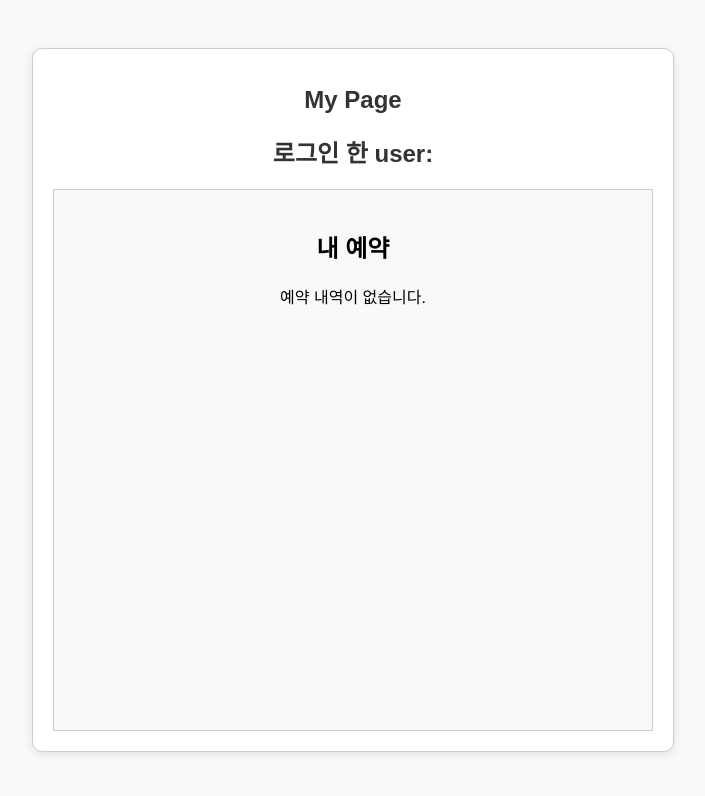
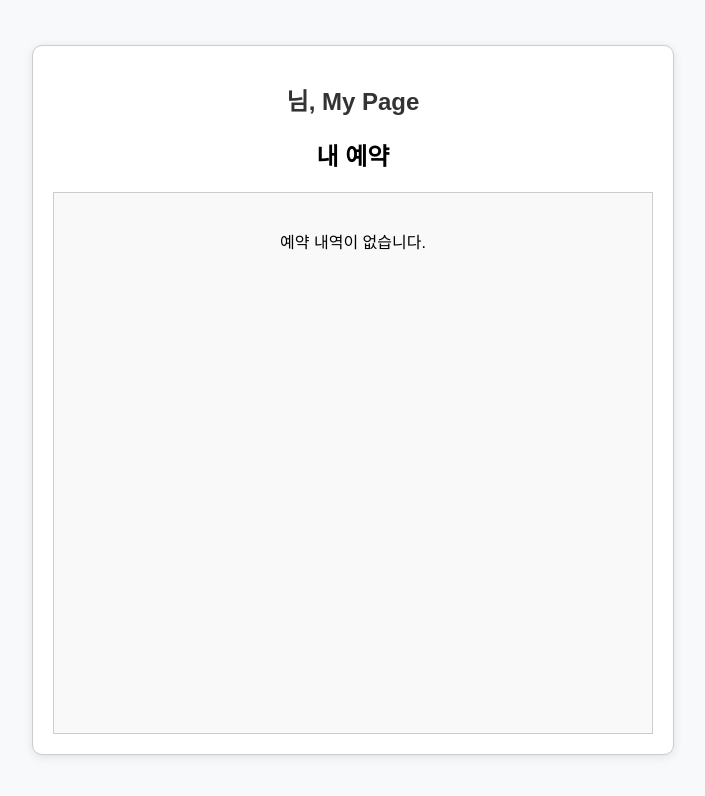
Before and after one commit to MINJAE1020/Web_Project, a React (Create React App) app in the folder camping/: page /cust in a window 1280 px wide. Shown: the top 796 px of the page, without its empty margins (287-992 px from the left). Built offline with nearby package versions, Linux system fonts and the light colour scheme.

Commit message:
ㅓㅏㅓ

```diff
--- a/camping/src/components/SignupPage.js
+++ b/camping/src/components/SignupPage.js
@@ -63,7 +63,7 @@ function SignupPage() {
                 <option value="host">호스트</option>
             </select>
             <div>
-                <button type="submit">sign_up</button>
+                <button type="submit">회원가입</button>
             </div>
         </form>
     );
--- a/camping/src/components/customer/CampHomePage.js
+++ b/camping/src/components/customer/CampHomePage.js
@@ -111,6 +111,7 @@ function CampHomePage() {
                     <option value="캠핑">캠핑</option>
                     <option value="글램핑">글램핑</option>
                     <option value="카라반">카라반</option>
+                    <option value="펜션">펜션</option>
                 </select>
                 <div className="date-inputs">
                     <input
@@ -128,7 +129,7 @@ function CampHomePage() {
                     />
                 </div>
                 <button onClick={handleSearch} className="search-button">
-                    Search
+                    검색
                 </button>
             </div>
 
--- a/camping/src/components/customer/CustPage.js
+++ b/camping/src/components/customer/CustPage.js
@@ -55,16 +55,12 @@ function CustPage() {
 
     return (
         <div className="container">
-            <h1 className="header">My Page</h1>
-            <h1 className="header">로그인 한 user: {userId}</h1>
+            <h1 className="header">{userId}님, My Page</h1>
+            <h2>내 예약</h2>
             <div className="bookings-section">
-                <h2>내 예약</h2>
                 {bookings.length > 0 ? (
                     bookings.map((booking) => (
                         <div key={booking.book_id} className="booking">
-                            <p>
-                                <strong>예약 ID:</strong> {booking.book_id}
-                            </p>
                             <p>
                                 <strong>캠핑장 ID:</strong> {booking.camp_id}
                             </p>
```
